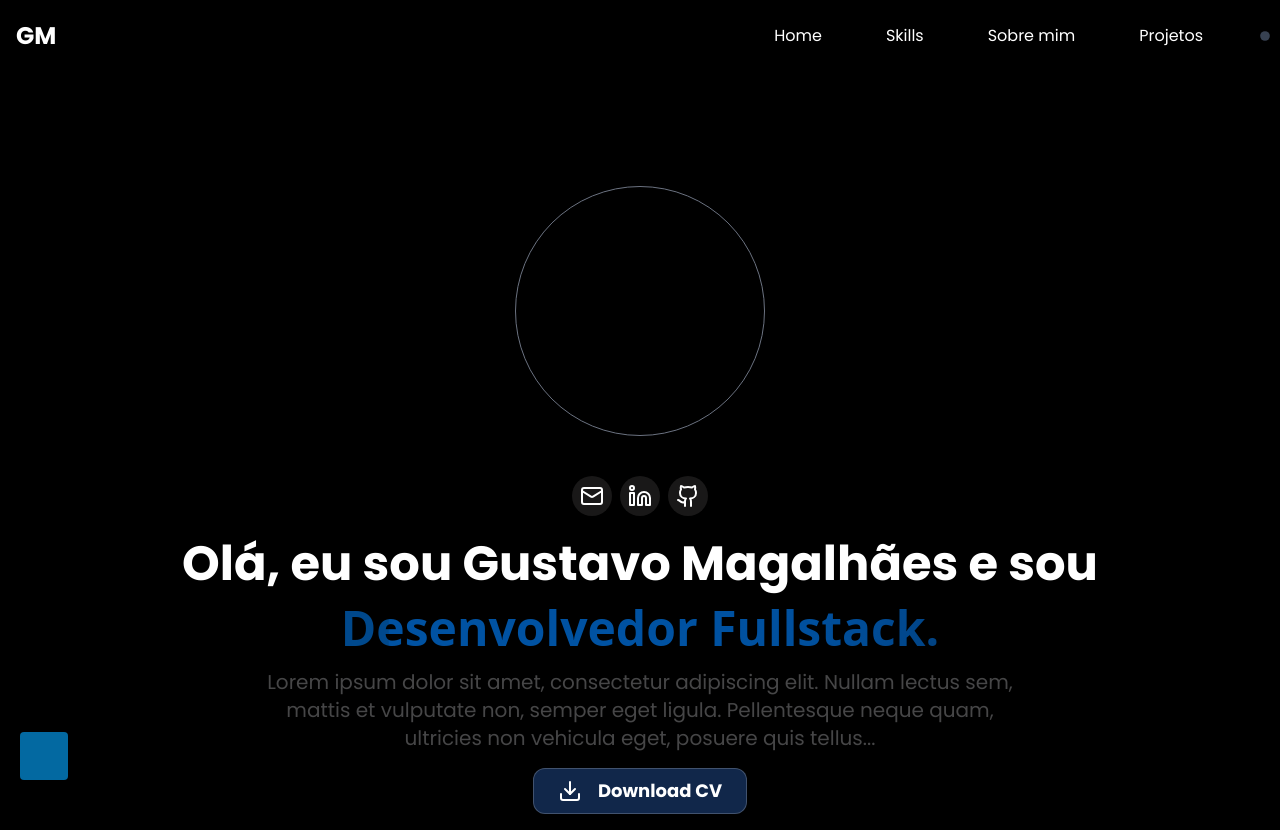
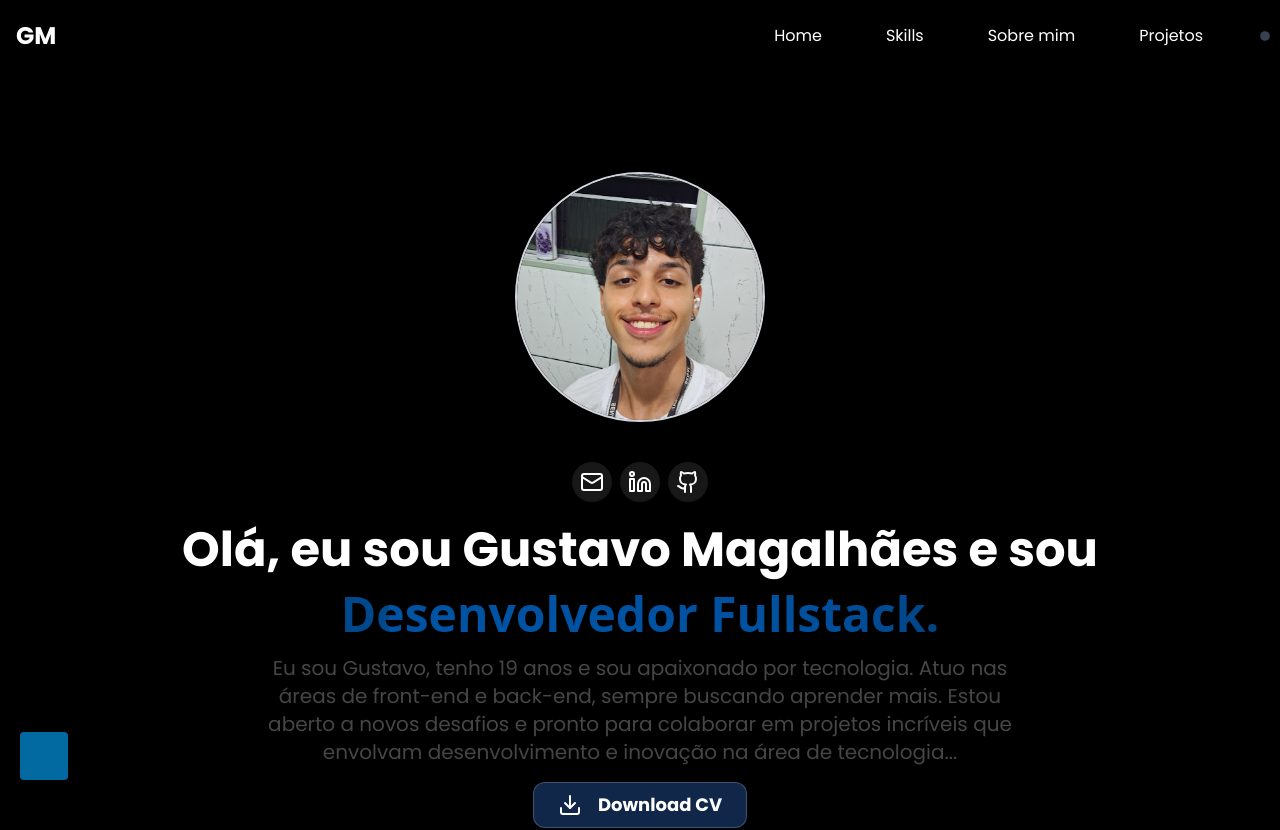
Before and after one commit to Gustavoozz/portfolio, a Next.js app in the folder portoflio-next/: page / in a window 1280 px wide. Shown: the top 830 px of the page. Built offline with nearby package versions, Linux system fonts and the light colour scheme.

Commit message:
FInalizado.

```diff
--- a/portoflio-next/src/components/avatar/avatar.tsx
+++ b/portoflio-next/src/components/avatar/avatar.tsx
@@ -1,19 +1,35 @@
-// import Image from 'next/image';
+
+import Image from "next/image";
+import TooltipComponent from '../tooltipComponent';
 
 interface AvatarContainerProps {
-    styles?: string
+    image: string;
+    width: number;
+    height: number;
+    styles?: string;
+    tooltipText?: string; // Texto para o tooltip
 }
 
-export const AvatarContainer:React.FC<AvatarContainerProps> = ({ styles }) => {
+export const AvatarContainer: React.FC<AvatarContainerProps> = ({
+    styles,
+    image,
+    width,
+    height,
+    tooltipText,
+}) => {
     return (
-        <div className={`w-[250px] h-[250px] border border-gray-500 rounded-full overflow-hidden flex items-center justify-center mb-4 ${styles}`}>
-            {/* <Image
-                src="/avatarimage.png"
-                alt="Descrição da imagem"
-                width={250}
-                height={250}
-                className='object-cover'
-            /> */}
-        </div>
+        <TooltipComponent text={tooltipText || ""}>
+            <div
+                className={`w-[250px] h-[250px] border-2 border-gray-300 rounded-full overflow-hidden flex items-center justify-center mb-4 hover:-translate-y-2 duration-300 ${styles}`}
+            >
+                <Image
+                    src={image}
+                    alt="Descrição da imagem"
+                    width={width}
+                    height={height}
+                    className="object-cover"
+                />
+            </div>
+        </TooltipComponent>
     );
-}
+};
--- a/portoflio-next/src/components/card/card.tsx
+++ b/portoflio-next/src/components/card/card.tsx
@@ -3,6 +3,7 @@ import { ButtonAccess } from '../button/button';
 import { TextLink } from '../text/text';
 import Image from 'next/image';
 import TooltipComponent from '@/components/tooltipComponent';
+
 
 interface Button {
   type: string;
--- a/portoflio-next/src/components/nav/nav.tsx
+++ b/portoflio-next/src/components/nav/nav.tsx
@@ -80,14 +80,21 @@ export const Nav = () => {
               animate={{ opacity: 1, y: 0 }}
               exit={{ opacity: 0, y: -20 }}
               transition={{ duration: 0.3 }}
-              className="fixed top-16 left-0 right-0 bg-white dark:bg-black shadow-lg z-40 sm:hidden
-                        flex flex-col justify-start py-4 px-4"
+              className="fixed top-16 right-0 w-[40%] bg-white dark:bg-black shadow-lg z-40 sm:hidden
+                   flex flex-col justify-end py-4 px-4"
             >
-              <ul className="flex flex-col gap-2">
+              <ul className="flex flex-col gap-2 items-end">
                 {navItems.map((item) => (
-                  <NavItem key={item.id} item={item} isMobile={true} />
+                  <NavItem
+                    key={item.id}
+                    item={item}
+                    isMobile={true}
+                    onClick={() => setIsMenuOpen(false)}
+                  />
                 ))}
-                <li className="py-2"><ThemeToggle /></li>
+                <li className="mr-16">
+                  <ThemeToggle />
+                </li>
               </ul>
             </motion.div>
             <motion.div
@@ -101,6 +108,7 @@ export const Nav = () => {
           </>
         )}
       </AnimatePresence>
+
     </nav>
   );
 };
--- a/portoflio-next/src/components/sections/about/page.tsx
+++ b/portoflio-next/src/components/sections/about/page.tsx
@@ -10,7 +10,13 @@ export const AboutSection = () => {
         <div className='flex items-start justify-between'>
           <Paragraph styles='w-[90%] ml-4 text-center sm:w-[50%] m-0 sm:text-start sm:ml-[150px] sm:mt-[130px]'>Oi! Meu nome é Gustavo Magalhães, sou apaixonado por tecnologia desde o momento em que nasci, em 2005. Desde pequeno sempre interessei pelos conceitos de hardware e software, conceitos que me fizeram seguir uma carreira profissional dedicada a programação e desenvolvimento de sistemas. Sempre busco aprender cada dia mais sobre novas tecnologias que podem me auxiliar no meu trabalho e busco me manter sempre atualizado sobre elas.</Paragraph>
 
-          <AvatarContainer styles='hidden sm:flex mr-[150px] w-[400px] h-[400px]' />
+          <AvatarContainer
+            width={450}
+            height={450}
+            image='/images/avatar-photo.png'
+            styles='hidden sm:flex mr-[150px] w-[400px] h-[400px]'
+            tooltipText="Olha eu aqui!"
+          />
         </div>
 
       </div>
--- a/portoflio-next/src/components/sections/home/page.tsx
+++ b/portoflio-next/src/components/sections/home/page.tsx
@@ -17,12 +17,17 @@ const HomePage = () => {
     <main id='home' className="bg-transparent flex flex-col min-h-screen">
       <div className="flex flex-grow items-center justify-center mt-14 px-8 sm:px-20">
         <div className="flex flex-col gap-4 items-center">
-          <AvatarContainer />
+          <AvatarContainer
+            width={250}
+            height={250}
+            image='/images/real-photo.jpg'
+            tooltipText="Olha eu aqui!"
+          />
           <SocialMediaButtons />
           <Title>Olá, eu sou Gustavo Magalhães e sou</Title>
           <SubTitle>Desenvolvedor Fullstack.</SubTitle>
           <Paragraph styles="w-full max-w-screen-md">
-            Lorem ipsum dolor sit amet, consectetur adipiscing elit. Nullam lectus sem, mattis et vulputate non, semper eget ligula. Pellentesque neque quam, ultricies non vehicula eget, posuere quis tellus...
+            Eu sou Gustavo, tenho 19 anos e sou apaixonado por tecnologia. Atuo nas áreas de front-end e back-end, sempre buscando aprender mais. Estou aberto a novos desafios e pronto para colaborar em projetos incríveis que envolvam desenvolvimento e inovação na área de tecnologia...
           </Paragraph>
 
           <ButtonDownloadCV />
--- /dev/null
+++ b/portoflio-next/src/components/sections/projects/page.css
@@ -0,0 +1,6 @@
+@media (max-width: 640px) {
+  #projects {
+    justify-content: center;
+    padding: 0 15px; /* Ajuste o padding para garantir que o conteúdo fique centralizado */
+  }
+}
--- a/portoflio-next/src/components/sections/projects/page.tsx
+++ b/portoflio-next/src/components/sections/projects/page.tsx
@@ -136,12 +136,12 @@ export const ProjectSection = () => {
 
   return (
     <div className='flex flex-col'>
-      <div className='w-full h-[150px] flex justify-center'>
-        <SubTitle styles='font-bold font-poppins text-[34px] mt-20 text-center border-red-500'>Projetos</SubTitle>
+      <div className='w-full h-[150px] flex justify-center mb-0 sm:mb-12 '>
+        <SubTitle styles='font-bold font-poppins text-[34px] mt-20 text-center'>Projetos</SubTitle>
       </div>
       <div
         id='projects'
-        className="h-full flex ml-0  sm:ml-20 justify-center items-center"
+        className="h-full flex ml-0 sm:ml-20 justify-center items-center"
       >
         <Swiper
           slidesPerView={1}
--- a/portoflio-next/src/components/tooltipComponent/index.tsx
+++ b/portoflio-next/src/components/tooltipComponent/index.tsx
@@ -33,12 +33,12 @@ const TooltipComponent = ({ text, maxLength = 10, triggerClassName, children }:
         <TooltipTrigger
           className={tooltipTriggerStyles({
             isTruncated: isTextoMaiorQueOEsperado,
-            className: triggerClassName, // Permite adicionar classes externas
+            className: triggerClassName,
           })}
         >
-          {children} {/* Aqui é onde o conteúdo (como ícone) será passado */}
+          {children}
         </TooltipTrigger>
-        <TooltipContent className="font-poppins text-dark dark:text-white">
+        <TooltipContent className="font-poppins text-dark dark:text-white !mr-0">
           {text}
         </TooltipContent>
       </Tooltip>
```
Also changed, not shown: portoflio-next/public/images/avatar-photo.png (renamed from portoflio-next/public/avatarimage.png), portoflio-next/public/images/real-photo.jpg (added).
